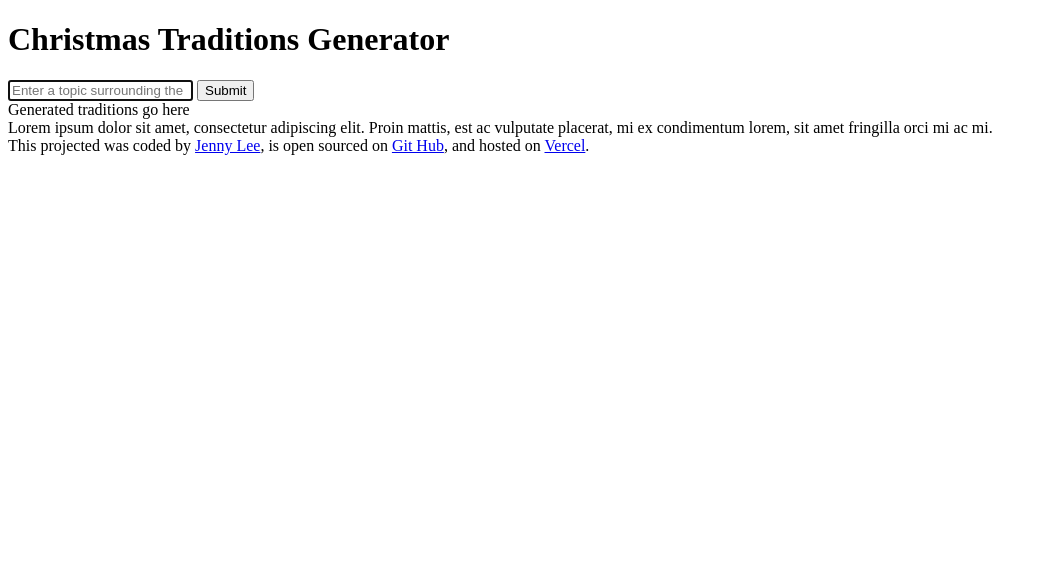
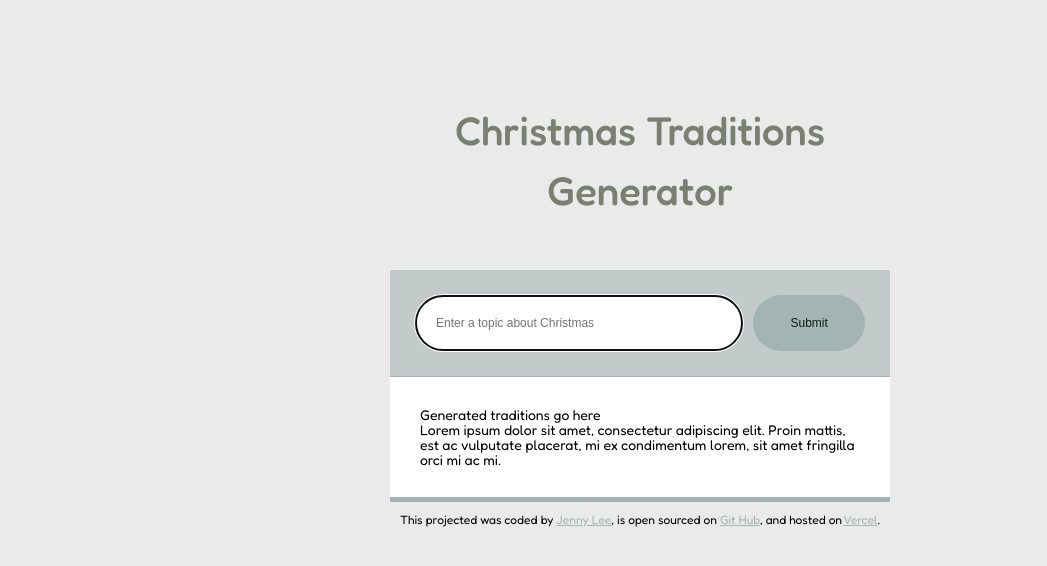
Before and after one commit to whaleism/xmas-trad-generator, a plain HTML site: page index.html in a window 1280 px wide. Shown: the whole page, without its empty margins (0-1047 px from the left). Drawn offline with Linux system fonts and the light colour scheme.

Commit message:
Added style to project

```diff
--- a/index.html
+++ b/index.html
@@ -4,9 +4,17 @@
     <meta charset="UTF-8" />
     <meta name="viewport" content="width=device-width, initial-scale=1.0" />
     <link rel="stylesheet" href="src/style.css" />
+    <!-- Google Fonts -->
+    <link rel="preconnect" href="https://fonts.googleapis.com" />
+    <link rel="preconnect" href="https://fonts.gstatic.com" crossorigin />
+    <link
+      href="https://fonts.googleapis.com/css2?family=Fredoka:wght@300..700&display=swap"
+      rel="stylesheet"
+    />
     <title>Xmas Traditions Generator</title>
   </head>
   <body>
+    <div class="container">
       <header>
         <h1>Christmas Traditions Generator</h1>
       </header>
@@ -14,15 +22,15 @@
         <form>
           <input
             type="text"
-          placeholder="Enter a topic surrounding the
-        holidays..."
+            placeholder="Enter a topic about Christmas"
+            class="input-info"
             autocomplete="off"
             autofocus
             required
           />
-        <input type="submit" />
+          <input type="submit" class="submit-button" />
         </form>
-      <div>
+        <div class="xmas-traditions">
           Generated traditions go here
           <br />
           Lorem ipsum dolor sit amet, consectetur adipiscing elit. Proin mattis,
@@ -35,14 +43,16 @@
         This projected was coded by
         <a href="https://github.com/whaleism" target="_blank">Jenny Lee</a>, is
         open sourced on
-      <a href="https://github.com/whaleism/xmas-trad-generator" target="_blank"
+        <a
+          href="https://github.com/whaleism/xmas-trad-generator"
+          target="_blank"
           >Git Hub</a
         >, and hosted on
         <a href="https://xmas-trad-generator.vercel.app/" target="_blank"
           >Vercel</a
         >.
       </footer>
-
+    </div>
     <script src="src/index.js"></script>
   </body>
 </html>
--- a/src/style.css
+++ b/src/style.css
@@ -0,0 +1,67 @@
+body {
+  background-color: #eaeaea;
+  font-family: "Fredoka", sans-serif;
+}
+
+header {
+  margin: 0 0 50px 0;
+}
+
+h1 {
+  color: #798071;
+  font-size: 40px;
+  font-weight: 500;
+  line-height: 1.5;
+  text-align: center;
+}
+
+a {
+  color: #a3b5b2;
+}
+
+form {
+  background-color: #c2cbca;
+  display: flex;
+
+  padding: 25px;
+}
+
+footer {
+  font-size: 12px;
+  margin: 10px 0 0 0;
+  text-align: center;
+}
+
+.container {
+  margin: 100px auto;
+  max-width: 500px;
+}
+
+.input-info {
+  border: 1px solid #a3b5b2;
+  border-radius: 50px;
+  color: #0d1f22;
+  font-size: 12px;
+  padding: 20px;
+  width: 80%;
+}
+
+.submit-button {
+  background-color: #a3b5b2;
+  border: none;
+  border-radius: 50px;
+  color: #171c17;
+  font-size: 12px;
+  margin: 0 0 0 10px;
+  padding: 20px;
+  width: 130px;
+}
+
+.xmas-traditions {
+  background-color: white;
+  border-top: 1px solid #a3b5b2;
+  border-bottom: 5px solid #a3b5b2;
+  font-size: 14px;
+  line-height: 15px;
+  padding: 30px;
+}
```
Lines whose indentation alone changed are shown as unchanged.
